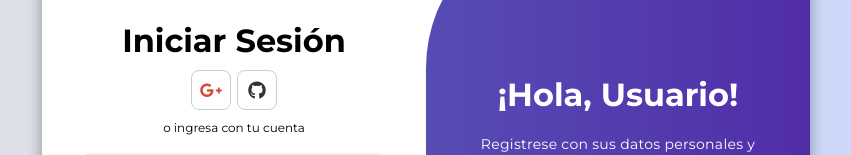
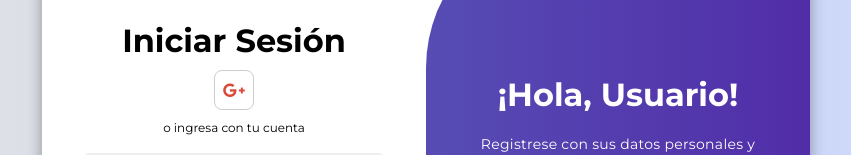
Before and after one commit to mariotr37/Maps-React, a React (Vite) app: page /auth in a window 1280 px wide. Shown: the part 242-397 px from the top of the page, without its empty margins (214-1065 px from the left). Built offline with nearby package versions, Linux system fonts and the light colour scheme; no server answers.

Commit message:
Finalización del proyecto

```diff
--- a/src/components/pages/AuthPage.jsx
+++ b/src/components/pages/AuthPage.jsx
@@ -133,9 +133,6 @@ export const AuthPage = () => {
                   className="icon"
                 >
                   <i className="fa-brands fa-google-plus-g"></i>
-                </button>
-                <button className="icon">
-                  <i className="fa-brands fa-github"></i>
                 </button>
               </div>
               <span>o ingresa con tu cuenta</span>
--- a/src/styles.css
+++ b/src/styles.css
@@ -339,10 +339,6 @@ input.error-input:focus + .password-toggle.error-input i {
 
 .social-icons button i.fa-google-plus-g {
   color: #db4a39;
-}
-
-.social-icons button i.fa-github {
-  color: #333;
 }
 
 .toggle-container {
```
